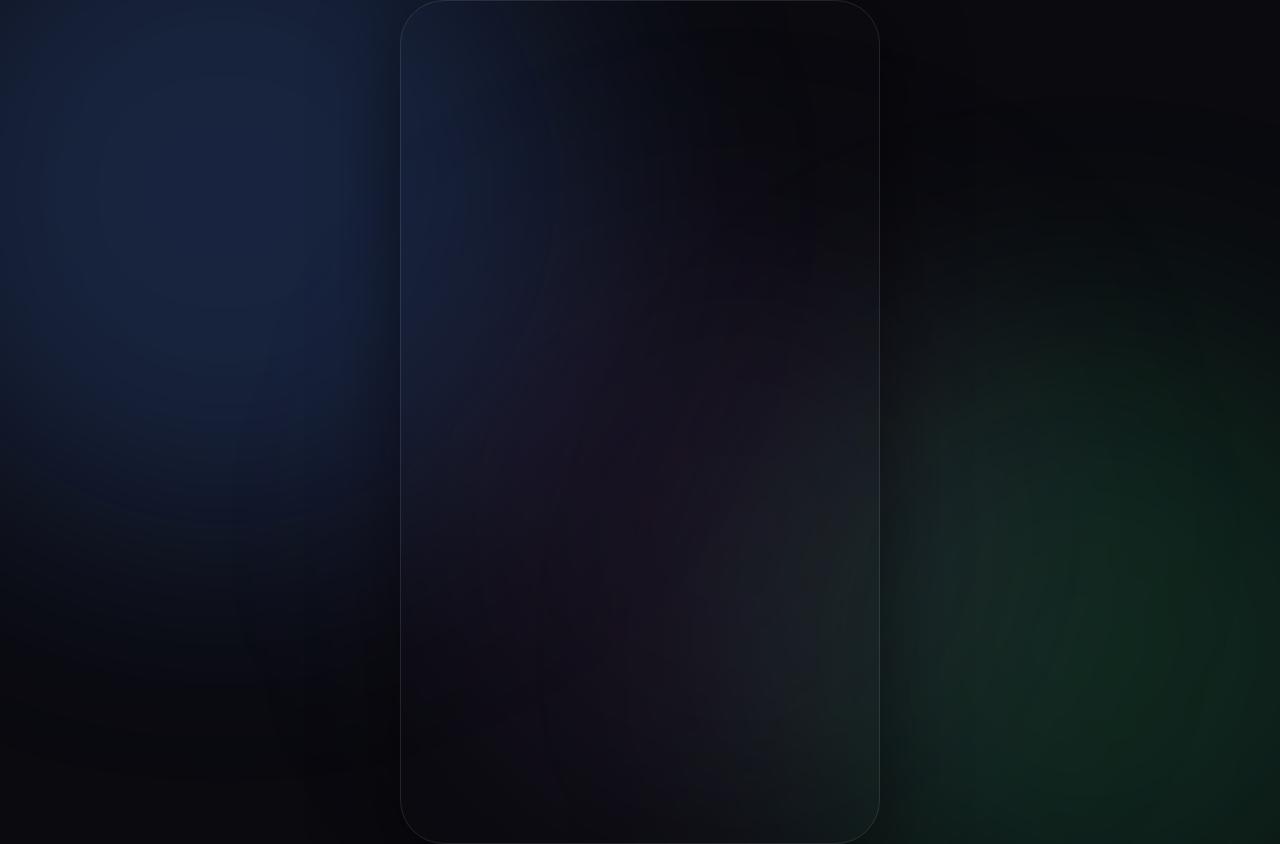
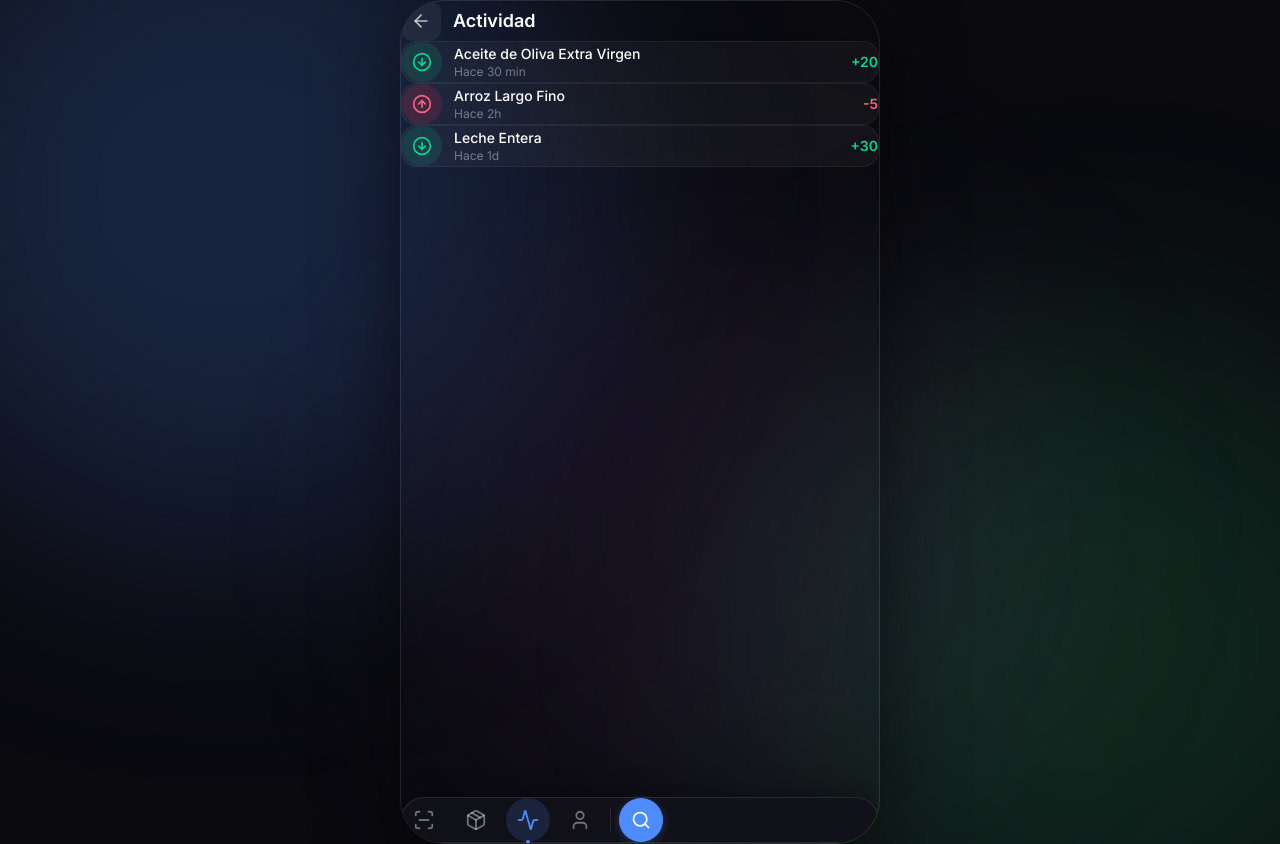
Before and after one commit to jdecore/VoiceInvenXi, a React (Vite) app: page /activity in a window 1280 px wide. Before the commit this address had no page. Built offline with nearby package versions, Linux system fonts and the light colour scheme.

Commit message:
v.2026.08.11

```diff
--- a/src/App.tsx
+++ b/src/App.tsx
@@ -8,7 +8,7 @@ const SearchPage = lazy(() => import('@/pages/SearchPage').then(m => ({ default:
 const ProductPage = lazy(() => import('@/pages/ProductPage').then(m => ({ default: m.ProductPage })))
 const NewProductPage = lazy(() => import('@/pages/NewProductPage').then(m => ({ default: m.NewProductPage })))
 const InventoryPage = lazy(() => import('@/pages/InventoryPage').then(m => ({ default: m.InventoryPage })))
-const AnalyticsPage = lazy(() => import('@/pages/AnalyticsPage').then(m => ({ default: m.AnalyticsPage })))
+const ActivityPage = lazy(() => import('@/pages/ActivityPage').then(m => ({ default: m.ActivityPage })))
 const ProfilePage = lazy(() => import('@/pages/ProfilePage').then(m => ({ default: m.ProfilePage })))
 const ScanPageRedirect = lazy(() => import('@/pages/ScanPageRedirect').then(m => ({ default: m.ScanPageRedirect })))
 
@@ -45,7 +45,7 @@ export default function App() {
                   <Route path="/new/:barcode" element={<NewProductPage />} />
                   <Route path="/new" element={<ScanPageRedirect />} />
                   <Route path="/inventory" element={<InventoryPage />} />
-                  <Route path="/analytics" element={<AnalyticsPage />} />
+                  <Route path="/activity" element={<ActivityPage />} />
                   <Route path="/profile" element={<ProfilePage />} />
                 </Routes>
               </Suspense>
--- a/src/components/ui/PhoneFrame.tsx
+++ b/src/components/ui/PhoneFrame.tsx
@@ -20,7 +20,8 @@ export function PhoneFrame({ children }: PhoneFrameProps) {
         h-full w-full min-h-dvh
         lg:h-[844px] lg:min-h-0 lg:max-w-[480px] lg:rounded-[44px] lg:border lg:border-white/10
         lg:shadow-[0_20px_80px_rgba(0,0,0,0.5)]
-        overflow-hidden
+        overflow-x-hidden overflow-y-auto
+        scrollbar-thin scrollbar-track-transparent scrollbar-thumb-white/20
         bg-transparent
       ">
         {children}
--- /dev/null
+++ b/src/components/ui/TelegramNav.tsx
@@ -0,0 +1,85 @@
+import { useLocation, useNavigate } from 'react-router'
+import { ScanLine, Package, Activity, User, Search } from 'lucide-react'
+import { hapticTap } from '@/lib/haptics'
+
+interface NavItem {
+  icon: React.ReactNode
+  path: string
+}
+
+const NAV_ITEMS: NavItem[] = [
+  { icon: <ScanLine className="w-[22px] h-[22px]" />, path: '/' },
+  { icon: <Package className="w-[22px] h-[22px]" />, path: '/inventory' },
+  { icon: <Activity className="w-[22px] h-[22px]" />, path: '/activity' },
+  { icon: <User className="w-[22px] h-[22px]" />, path: '/profile' },
+]
+
+export function TelegramNav() {
+  const location = useLocation()
+  const navigate = useNavigate()
+
+  const handleNav = (path: string) => {
+    hapticTap()
+    navigate(path)
+  }
+
+  const isActive = (path: string) => {
+    if (path === '/') return location.pathname === '/'
+    return location.pathname.startsWith(path)
+  }
+
+  const handleSearch = () => {
+    hapticTap()
+    navigate('/search')
+  }
+
+  return (
+    <div className="relative z-50 px-4 pb-[env(safe-area-inset-bottom)]">
+      <div className="flex items-center gap-2 p-1.5
+        bg-[rgba(18,18,26,0.92)] backdrop-blur-xl backdrop-saturate-[180%]
+        border border-[rgba(255,255,255,0.1)]
+        rounded-[28px] shadow-[0_-4px_24px_rgba(0,0,0,0.3)]
+      ">
+        {NAV_ITEMS.map((item) => {
+          const active = isActive(item.path)
+          return (
+            <button
+              key={item.path}
+              onClick={() => handleNav(item.path)}
+              className={`
+                relative flex items-center justify-center
+                h-11 rounded-full
+                transition-all duration-200
+                ${active
+                  ? 'w-11 text-[#4F8CFF] bg-[#4F8CFF]/15'
+                  : 'w-11 text-white/40 hover:text-white/60 hover:bg-white/5'
+                }
+              `}
+              aria-label={item.path}
+            >
+              {item.icon}
+              {active && (
+                <span className="absolute -bottom-0.5 left-1/2 -translate-x-1/2 w-1 h-1 rounded-full bg-[#4F8CFF]" />
+              )}
+            </button>
+          )
+        })}
+
+        <div className="w-px h-6 bg-white/10 mx-0.5" />
+
+        <button
+          onClick={handleSearch}
+          className="flex items-center justify-center
+            w-11 h-11 rounded-full
+            bg-[#4F8CFF] text-white
+            shadow-[0_2px_8px_rgba(79,140,255,0.3)]
+            transition-all duration-200
+            hover:bg-[#3D7AE8] active:scale-95"
+          aria-label="Buscar"
+        >
+          <Search className="w-[20px] h-[20px]" />
+        </button>
+      </div>
+    </div>
+  )
+}
--- a/src/components/ui/index.ts
+++ b/src/components/ui/index.ts
@@ -1,7 +1,7 @@
 export { GlassDrawer } from './GlassDrawer'
 export { SearchBar } from './SearchBar'
 export { ScanBadge } from './ScanBadge'
-export { BottomNav } from './BottomNav'
+export { TelegramNav } from './TelegramNav'
 export { CameraOverlay } from './CameraOverlay'
 export { StockBadge } from './StockBadge'
 export { SkeletonLoader } from './SkeletonLoader'
--- a/src/index.css
+++ b/src/index.css
@@ -89,7 +89,7 @@ html, body, #root {
 html {
   height: 100dvh;
   overflow: hidden;
-  padding: env(safe-area-inset-top) env(safe-area-inset-right) env(safe-area-inset-bottom) env(safe-area-inset-left);
+  padding: env(safe-area-inset-top) env(safe-area-inset-right) 0 env(safe-area-inset-left);
 }
 
 body {
@@ -122,6 +122,11 @@ body {
   background: rgba(255, 255, 255, 0.3);
 }
 
+.scrollbar-thin {
+  scrollbar-width: thin;
+  scrollbar-color: rgba(255, 255, 255, 0.2) transparent;
+}
+
 @media (prefers-reduced-motion: reduce) {
   *, *::before, *::after {
     animation-duration: 0.01ms !important;
--- /dev/null
+++ b/src/pages/ActivityPage.tsx
@@ -0,0 +1,85 @@
+import { useNavigate } from 'react-router'
+import { ArrowLeft, Activity, ArrowUpCircle, ArrowDownCircle } from 'lucide-react'
+import { EmptyState, TelegramNav } from '@/components/ui'
+
+const MOCK_MOVEMENTS = [
+  { id: '1', productName: 'Aceite de Oliva Extra Virgen', quantity: 20, type: 'in' as const, createdAt: new Date(Date.now() - 1000 * 60 * 30).toISOString() },
+  { id: '2', productName: 'Arroz Largo Fino', quantity: 5, type: 'out' as const, createdAt: new Date(Date.now() - 1000 * 60 * 60 * 2).toISOString() },
+  { id: '3', productName: 'Leche Entera', quantity: 30, type: 'in' as const, createdAt: new Date(Date.now() - 1000 * 60 * 60 * 24).toISOString() },
+]
+
+function formatTimeAgo(dateString: string): string {
+  const now = new Date()
+  const date = new Date(dateString)
+  const diffMs = now.getTime() - date.getTime()
+  const diffMins = Math.floor(diffMs / (1000 * 60))
+  const diffHours = Math.floor(diffMs / (1000 * 60 * 60))
+  const diffDays = Math.floor(diffMs / (1000 * 60 * 60 * 24))
+
+  if (diffMins < 1) return 'Ahora mismo'
+  if (diffMins < 60) return `Hace ${diffMins} min`
+  if (diffHours < 24) return `Hace ${diffHours}h`
+  return `Hace ${diffDays}d`
+}
+
+export function ActivityPage() {
+  const navigate = useNavigate()
+
+  return (
+    <div className="h-full flex flex-col bg-transparent overflow-hidden">
+      <div className="flex items-center gap-3 px-4 pt-4 pb-2">
+        <button
+          onClick={() => navigate('/')}
+          className="flex items-center justify-center w-10 h-10 rounded-xl bg-white/[0.06] hover:bg-white/[0.1] transition-colors"
+        >
+          <ArrowLeft className="w-5 h-5 text-white/70" />
+        </button>
+        <h1 className="text-white text-lg font-semibold">Actividad</h1>
+      </div>
+
+      <div className="flex-1 overflow-y-auto px-4 pb-32">
+        {MOCK_MOVEMENTS.length === 0 ? (
+          <div className="flex items-center justify-center h-full">
+            <EmptyState
+              icon={<Activity className="w-8 h-8 text-white/30" />}
+              title="Sin actividad"
+              description="Los movimientos de stock aparecerán aquí"
+            />
+          </div>
+        ) : (
+          <div className="space-y-2">
+            {MOCK_MOVEMENTS.map((movement) => (
+              <div
+                key={movement.id}
+                className="flex items-center gap-3 p-3 rounded-2xl bg-white/[0.04] border border-white/[0.06]"
+              >
+                <div className={`flex items-center justify-center w-10 h-10 rounded-full ${
+                  movement.type === 'in'
+                    ? 'bg-emerald-500/15 text-emerald-400'
+                    : 'bg-rose-500/15 text-rose-400'
+                }`}>
+                  {movement.type === 'in' ? (
+                    <ArrowDownCircle className="w-5 h-5" />
+                  ) : (
+                    <ArrowUpCircle className="w-5 h-5" />
+                  )}
+                </div>
+                <div className="flex-1 min-w-0">
+                  <p className="text-white text-sm font-medium truncate">{movement.productName}</p>
+                  <p className="text-white/40 text-xs">{formatTimeAgo(movement.createdAt)}</p>
+                </div>
+                <span className={`text-sm font-semibold ${
+                  movement.type === 'in' ? 'text-emerald-400' : 'text-rose-400'
+                }`}>
+                  {movement.type === 'in' ? '+' : '-'}{movement.quantity}
+                </span>
+              </div>
+            ))}
+          </div>
+        )}
+      </div>
+
+      <TelegramNav />
+    </div>
+  )
+}
--- a/src/pages/InventoryPage.tsx
+++ b/src/pages/InventoryPage.tsx
@@ -1,6 +1,6 @@
 import { useNavigate } from 'react-router'
 import { ArrowLeft, Package } from 'lucide-react'
-import { EmptyState, BottomNav } from '@/components/ui'
+import { EmptyState, TelegramNav } from '@/components/ui'
 
 export function InventoryPage() {
   const navigate = useNavigate()
@@ -17,7 +17,7 @@ export function InventoryPage() {
         <h1 className="text-white text-lg font-semibold">Inventario</h1>
       </div>
 
-      <div className="flex-1 flex items-center justify-center px-4 pb-24">
+      <div className="flex-1 flex items-center justify-center px-4 pb-32">
         <EmptyState
           icon={<Package className="w-8 h-8 text-white/30" />}
           title="Inventario completo"
@@ -25,9 +25,7 @@ export function InventoryPage() {
         />
       </div>
 
-      <div className="relative z-20">
-        <BottomNav />
-      </div>
+      <TelegramNav />
     </div>
   )
 }
--- a/src/pages/NewProductPage.tsx
+++ b/src/pages/NewProductPage.tsx
@@ -180,7 +180,7 @@ export function NewProductPage() {
       </div>
 
       {/* Step content */}
-      <div className="flex-1 overflow-y-auto px-4 pb-8">
+      <div className="flex-1 overflow-y-auto px-4">
         <AnimatePresence mode="wait">
           <motion.div
             key={step.key}
@@ -246,9 +246,10 @@ export function NewProductPage() {
             </GlassCard>
           </motion.div>
         </AnimatePresence>
+      </div>
 
-        {/* Navigation */}
-        <div className="flex gap-3 mt-4">
+      {/* Navigation - always visible at bottom */}
+      <div className="flex gap-3 px-4 py-3 pb-[env(safe-area-inset-bottom)]">
         {currentStep > 0 && (
           <button
             onClick={handleBack}
@@ -282,6 +283,5 @@ export function NewProductPage() {
         </button>
       </div>
     </div>
-    </div>
   )
 }
--- a/src/pages/ScanPage.tsx
+++ b/src/pages/ScanPage.tsx
@@ -1,6 +1,6 @@
 import { useEffect, useState, useRef, useCallback } from 'react'
 import { useNavigate } from 'react-router'
-import { CameraOverlay, GlassDrawer, SearchBar, ScanBadge, BottomNav, useToast } from '@/components/ui'
+import { CameraOverlay, GlassDrawer, SearchBar, ScanBadge, TelegramNav, useToast } from '@/components/ui'
 import { useCamera } from '@/hooks/useCamera'
 import { useTTS } from '@/hooks/useTTS'
 import { productApi } from '@/api'
@@ -115,9 +115,9 @@ export function ScanPage() {
             type={lastScanned.type}
           />
         )}
+      </GlassDrawer>
 
-        <BottomNav />
-      </GlassDrawer>
+      <TelegramNav />
     </div>
   )
 }
```
Also changed, not shown: src/components/ui/BottomNav.tsx (deleted, +0 -65 lines), src/pages/AnalyticsPage.tsx (deleted, +0 -34 lines), src/pages/ProfilePage.tsx (+3 -5 lines), 1 other file (tests, documents, lock files or other folders). Lines whose indentation alone changed are shown as unchanged.
